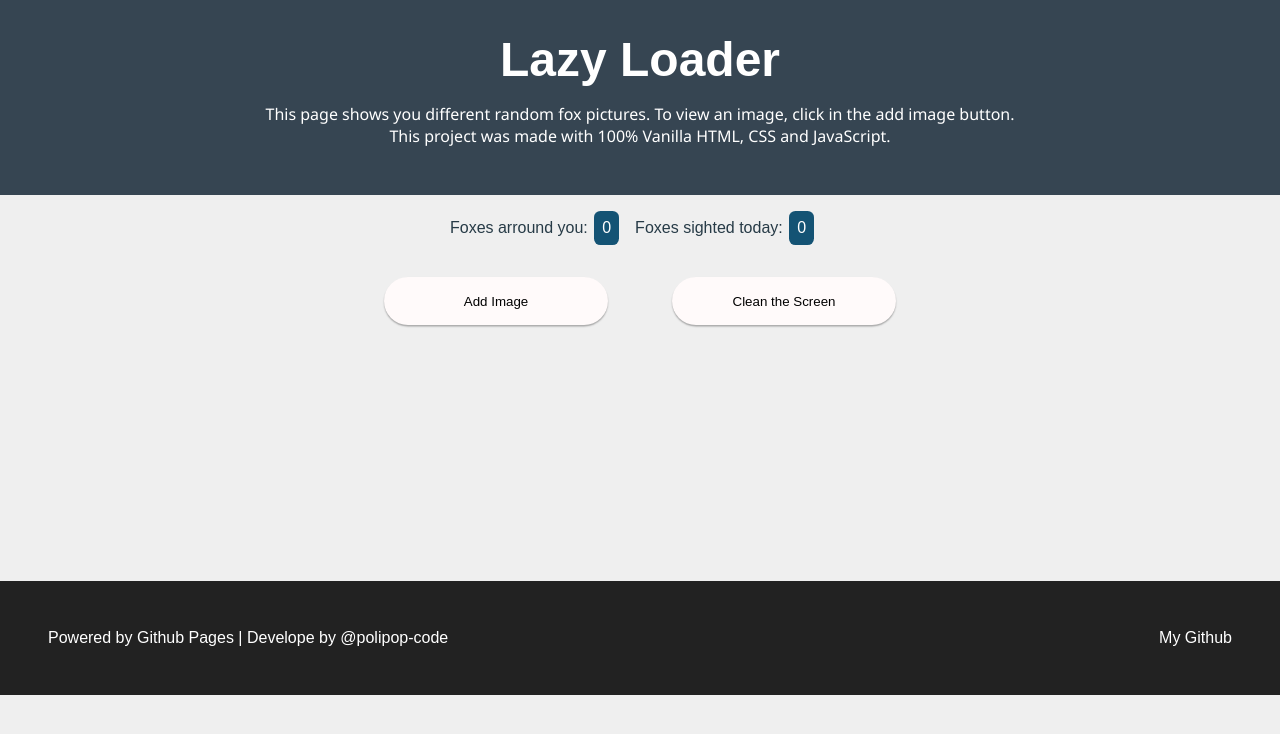
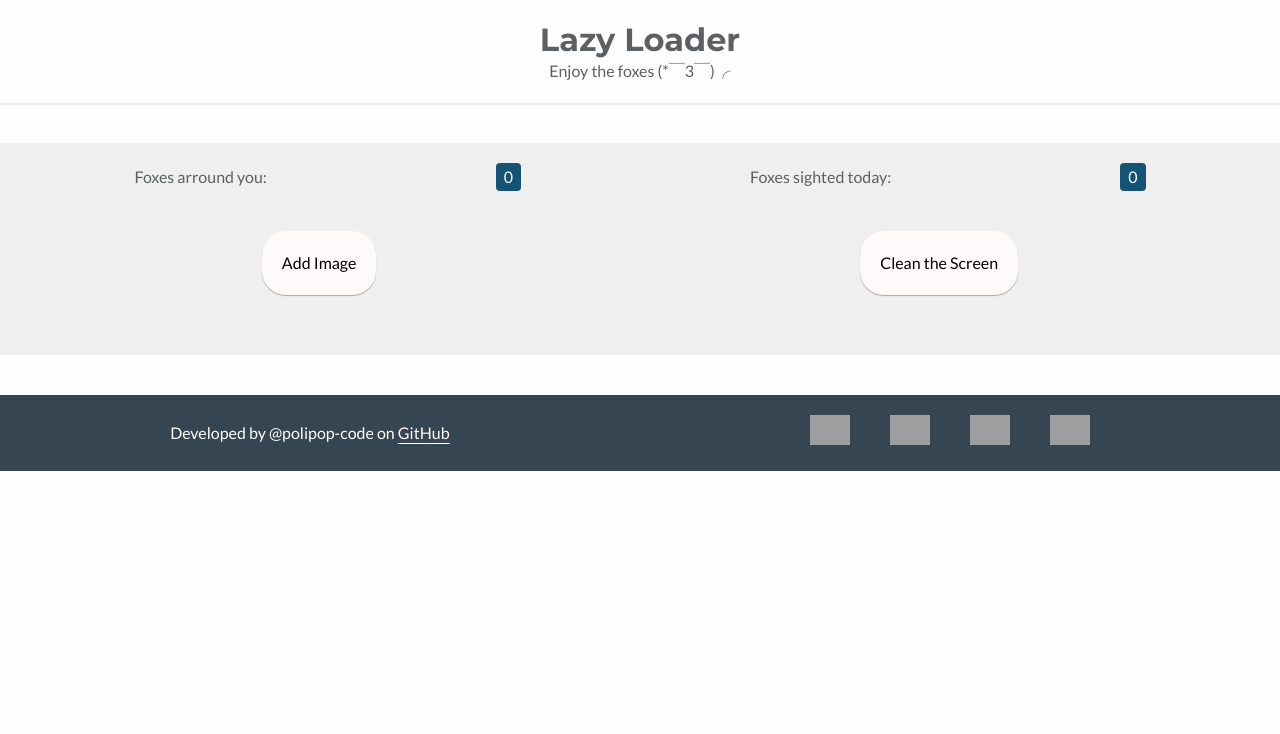
Before and after one commit to polipop-code/lazy-loader, a plain HTML site: page index.html in a window 1280 px wide. Drawn offline with Linux system fonts and the light colour scheme; grey boxes are pictures that could not be loaded.

Commit message:
updated and cleanup the project

```diff
--- a/css/globals.css
+++ b/css/globals.css
@@ -1,26 +1,54 @@
+@import url("https://fonts.googleapis.com/css2?family=Montserrat:wght@300;400;700&display=swap");
+@import url("https://fonts.googleapis.com/css2?family=Lato:wght@300;400;700&display=swap");
+
 * {
-	margin: 0;
-	padding: 0;
-	box-sizing: border-box;
+    margin: 0;
+    padding: 0;
+    box-sizing: border-box;
+}
+
+html {
+    font-size: 62.5%;
+    scroll-behavior: smooth;
 }
 
 body {
-	width: 100%;
-	display: flex;
-	flex-direction: column;
-	font-family: "Montserrat", sans-serif;
-	background-color: #efefef;
-	color: #273b47;
+    font-family: "Lato", sans-serif;
+    font-size: 1.6rem;
+    text-rendering: optimizeLegibility;
+    line-height: 1.5;
+    color: #5d6063;
+    background-color: #fefefe;
+}
+
+h1,
+h2,
+h3,
+h4,
+h5,
+h6 {
+    font-family: "Montserrat", sans-serif;
+    line-height: normal;
+    color: #5d6063;
+}
+
+h1 {
+    font-size: 3.2rem;
+}
+h2 {
+    font-size: 2.8rem;
+}
+h3 {
+    font-size: 2.4rem;
 }
 
 a {
-	text-decoration: none;
+    text-decoration: none;
+    /* color: #407fc7; */
+    color: #6a67ce;
 }
 
-p {
-	display: block;
-	margin-block-start: 1em;
-	margin-block-end: 1em;
-	margin-inline-start: 0px;
-	margin-inline-end: 0px;
+button {
+    font: inherit;
+    cursor: pointer;
 }
--- a/css/main.css
+++ b/css/main.css
@@ -1,23 +1,21 @@
-header {
-	background-color: #364552;
-	padding: 2rem 1rem;
+.header {
+    margin-bottom: 4rem;
+    padding: 2rem 0;
+    text-align: center;
+    box-shadow: 0 0.2rem 0 rgb(93 96 99 / 10%);
 }
 
-header h1 {
-	font-size: 3rem;
-	text-align: center;
-	color: white;
+.main {
+    margin-bottom: 4rem;
+    display: flex;
+    flex-direction: column;
+    background-color: #efefef;
 }
 
-header p {
-	text-align: center;
-	color: white;
-	font-family: "Segoe UI", Tahoma, Geneva, Verdana, sans-serif;
-}
-
-.foxAccountant {
+.main--section_foxAccountant {
+    padding: 2rem;
     display: flex;
-	justify-content: center;
+    justify-content: space-around;
     align-items: center;
     background-color: #efefef;
 
@@ -25,97 +23,109 @@ header p {
     top: 0rem;
 }
 
-.foxAccountant p {
-	margin-left: 0.4rem;
-	margin-right: 1rem;
-	padding: 0.5rem;
-	color: white;
+.main--section_foxAccountant p {
+    padding: 0.2rem 0.8rem;
     border-radius: 0.4rem;
+    color: snow;
     background-color: #145374;
 }
 
-.button-container {
+.main--section_interaction {
+    padding: 2rem;
     display: flex;
-	justify-content: center;
+    justify-content: space-around;
     background-color: #efefef;
 
     position: sticky;
-	top: 4rem;
+    top: 6.8rem;
 }
 
-button {
-	width: 14rem;
-	height: 3rem;
-	margin: 1rem 2rem;
-	padding: 1rem;
+.main--section_interaction button {
+    padding: 2rem;
     border: none;
-	border-radius: 1.5rem;
+    border-radius: 2.4rem;
     background-color: snow;
-	cursor: pointer;
-	transition: all 0.3s ease-in-out;
-	box-shadow: 0 0.1rem 0.1rem rgba(0, 0, 0, 0.3);
+    box-shadow: 0 0.1rem 0.1rem rgb(0 0 0 / 30%);
+    transition: all 0.12s ease-in-out;
 }
 
-button:hover {
-	background-color: #145374;
-	color: white;
-	font-weight: bold;
+.main--section_interaction button:hover {
+    transform: scale(1.12);
 }
 
 #root {
-	width: 100%;
-	min-height: 30vh;
-	margin: 0 auto;
+    margin: 0 auto 4rem;
     display: flex;
     flex-direction: column;
     align-items: center;
 }
 
 .foxContainer {
-	width: 22rem;
-	margin: 1rem 0;
-	padding: 0.25rem 0;
-	border-radius: 0.5rem;
+    width: 32rem;
+    margin: 2rem;
+    border-radius: 2.4rem;
     background-color: white;
-	transition: box-shadow 0.3s ease;
-	cursor: pointer;
+    box-shadow: 0.2rem 0.2rem 0.4rem rgba(0, 0, 0, 0.3);
+    transition: all 0.12s ease;
 }
 
 .foxContainer:hover {
-	box-shadow: 0 0.1rem 0.4rem rgba(0, 0, 0, 0.3);
+    transform: scale(1.04);
 }
 
 .foxContainer h2,
 .foxContainer p {
-	margin: 1.6rem;
+    margin: 2rem;
 }
 
-img {
+.foxContainer img {
     width: 100%;
-	background: lightgray no-repeat;
+    background-color: lightgray no-repeat;
     min-height: 4rem;
 }
 
-footer {
-	background-color: #222;
-	padding: 3rem;
-	color: white;
+.footer {
+    width: 100%;
+    display: flex;
+    flex-direction: column;
+    background-color: #364552;
+    color: #fffffc;
 }
 
-footer section {
-	float: right;
+.footer > section {
+    padding: 2rem 0;
+    display: flex;
+    align-items: center;
+    justify-content: center;
 }
 
-footer p {
-	margin: 0;
+.footer_first_section a {
+    color: snow;
+    text-decoration: underline;
+    text-underline-offset: 0.4rem;
 }
 
-footer a {
-	transition: color 0.3s ease;
-	color: white;
-	text-decoration: none;
+.footer_first_section a:hover {
+    color: lightblue;
 }
 
-footer a:hover {
-	color: cornflowerblue;
+.footer_second_section img {
+    width: 4rem;
+    margin: 0 2rem;
+    transition: all 0.12s ease-in-out;
 }
+
+.footer_second_section img:hover {
+    transform: scale(1.24);
+}
+
+/* Media Q */
+@media (min-width: 768px) {
+    .footer {
+        flex-direction: row;
+    }
+
+    .footer > section {
+        margin: 0 auto;
+    }
+}
--- a/css/mediaqueries.css
+++ /dev/null
@@ -1,6 +0,0 @@
-@media ( max-width: 720px) {
-    footer section {
-        float: none;
-        margin: .6rem 0;
-    }
-}
--- a/index.html
+++ b/index.html
@@ -8,39 +8,52 @@
 
         <link rel="stylesheet" href="./css/globals.css" />
         <link rel="stylesheet" href="./css/main.css" />
-		<link rel="stylesheet" href="./css/mediaqueries.css" />
 
         <script defer type="module" src="./index.js"></script>
     </head>
 
     <body>
-		<header>
+        <header class="header">
             <h1>Lazy Loader</h1>
-			<p>
-				This page shows you different random fox pictures. To view an image, click in the add image
-				button.
-				<br />
-				This project was made with 100% Vanilla HTML, CSS and JavaScript.
-			</p>
+            <p>Enjoy the foxes (*￣3￣)╭</p>
         </header>
 
-		<div class="foxAccountant">
+        <main class="main">
+            <section class="main--section_foxAccountant">
                 <span>Foxes arround you:</span>
                 <p class="totalFox">0</p>
                 <span>Foxes sighted today:</span>
                 <p class="sightedFox">0</p>
-		</div>
+            </section>
+            <section class="main--section_interaction">
+                <button type="button">Add Image</button>
+                <button type="button" class="reset">Clean the Screen</button>
+            </section>
 
-		<div class="button-container">
-			<button>Add Image</button>
-			<button class="reset">Clean the Screen</button>
-		</div>
             <div id="root"></div>
-		<footer>
-			<section>
-				<a href="https://github.com/polipop-code" target="_blank">My Github</a>
+        </main>
+
+        <footer class="footer">
+            <section class="footer_first_section">
+                <p>
+                    Developed by @polipop-code on
+                    <a href="https://github.com/polipop-code" target="_blank">GitHub</a>
+                </p>
             </section>
-			<p>Powered by Github Pages | Develope by @polipop-code</p>
+            <section class="footer_second_section">
+                <a href="https://twitter.com/polipop_art" target="_blank">
+                    <img src="https://cdn-icons-png.flaticon.com/512/2111/2111580.png" />
+                </a>
+                <a href="https://www.instagram.com/polipop_art/" target="_blank">
+                    <img src="https://cdn-icons-png.flaticon.com/512/2111/2111336.png" />
+                </a>
+                <a href="https://www.linkedin.com/in/jesus-politron/" target="_blank">
+                    <img src="https://cdn-icons-png.flaticon.com/512/2111/2111368.png" />
+                </a>
+                <a href="https://github.com/polipop-code" target="_blank">
+                    <img src="https://cdn-icons-png.flaticon.com/512/2111/2111292.png" />
+                </a>
+            </section>
         </footer>
     </body>
 </html>
```
Also changed, not shown: package.json (deleted, +0 -12 lines), index.js (indentation only), lazyLoader.js (indentation only), 1 other file. Lines whose indentation alone changed are shown as unchanged.
